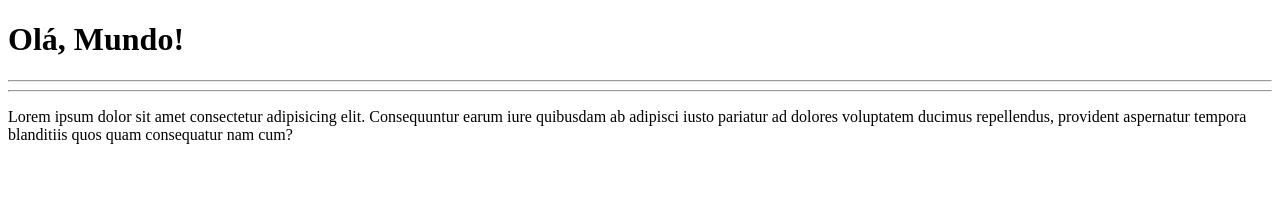
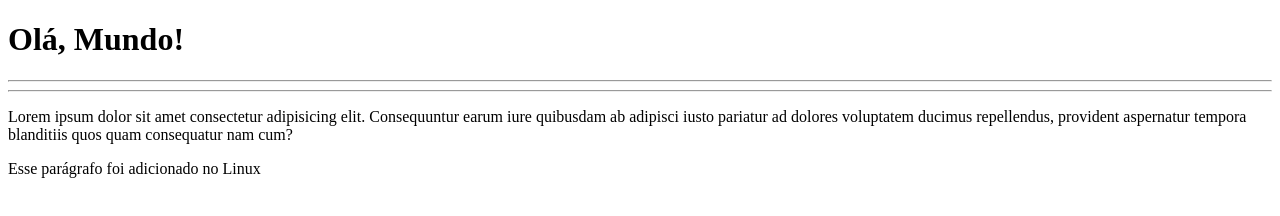
Before and after one commit to fb-dev/Hello-World, a plain HTML site: page site-exemplo/index.html in a window 1280 px wide. Drawn offline with Linux system fonts and the light colour scheme.

Commit message:
mudei o arquivo index

```diff
--- a/site-exemplo/index.html
+++ b/site-exemplo/index.html
@@ -10,5 +10,8 @@
     <hr>
     <hr>
     <p>Lorem ipsum dolor sit amet consectetur adipisicing elit. Consequuntur earum iure quibusdam ab adipisci iusto pariatur ad dolores voluptatem ducimus repellendus, provident aspernatur tempora blanditiis quos quam consequatur nam cum?</p>
+
+    <p>Esse parágrafo foi adicionado no Linux</p>
+
 </body>
 </html>
```
